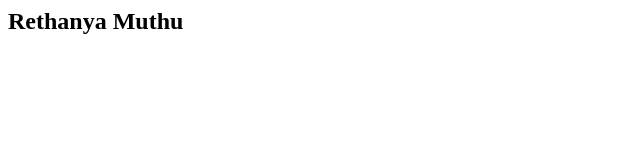
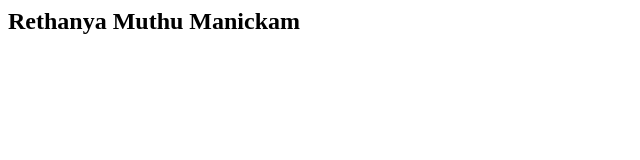
Before and after one commit to RethanyaMuthu/Rethanya, a plain HTML site: page index.html in a window 1280 px wide. Shown: the whole page, without its empty margins (0-640 px from the left). Drawn offline with Linux system fonts and the light colour scheme.

Commit message:
Update index.html

```diff
--- a/index.html
+++ b/index.html
@@ -3,6 +3,6 @@
     <title>My Name</title>
   </head>
   <body>
-    <h2>Rethanya Muthu</h2>
+    <h2>Rethanya Muthu Manickam</h2>
   </body>
 </html>
```
